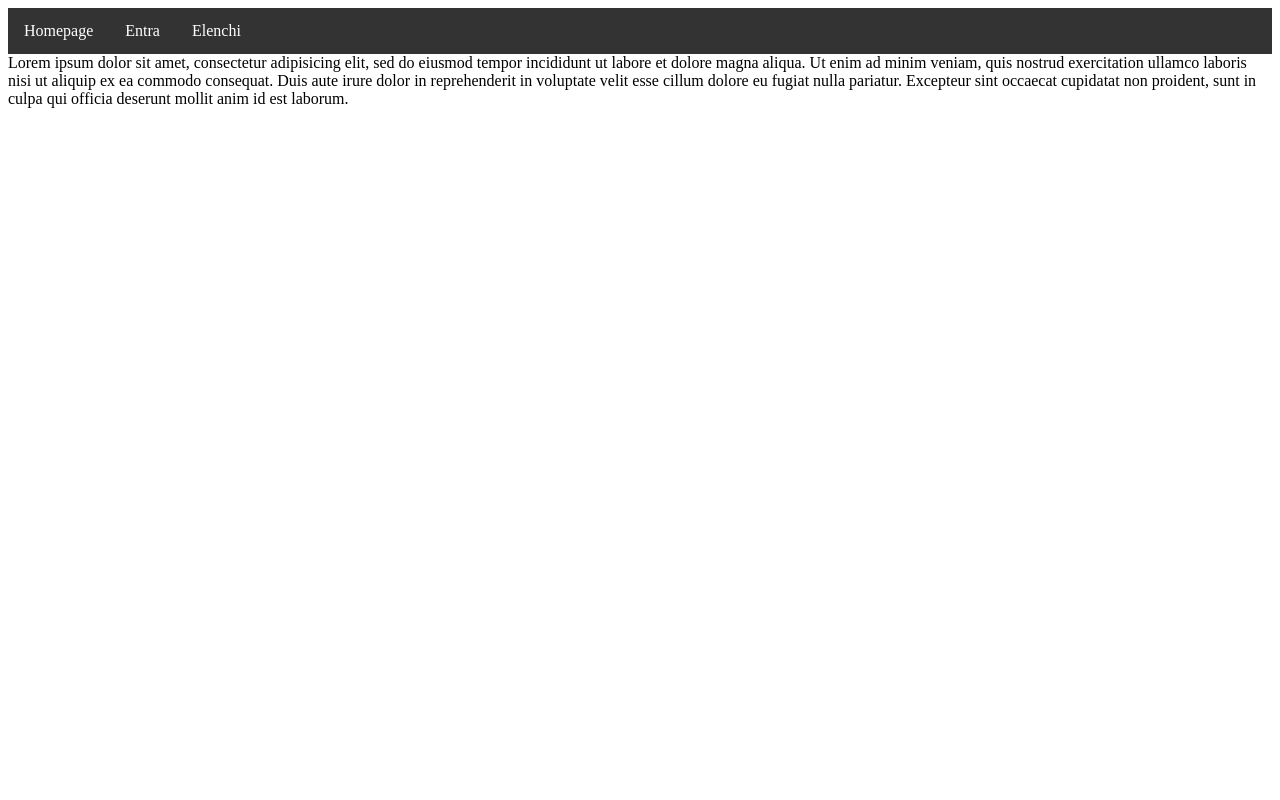
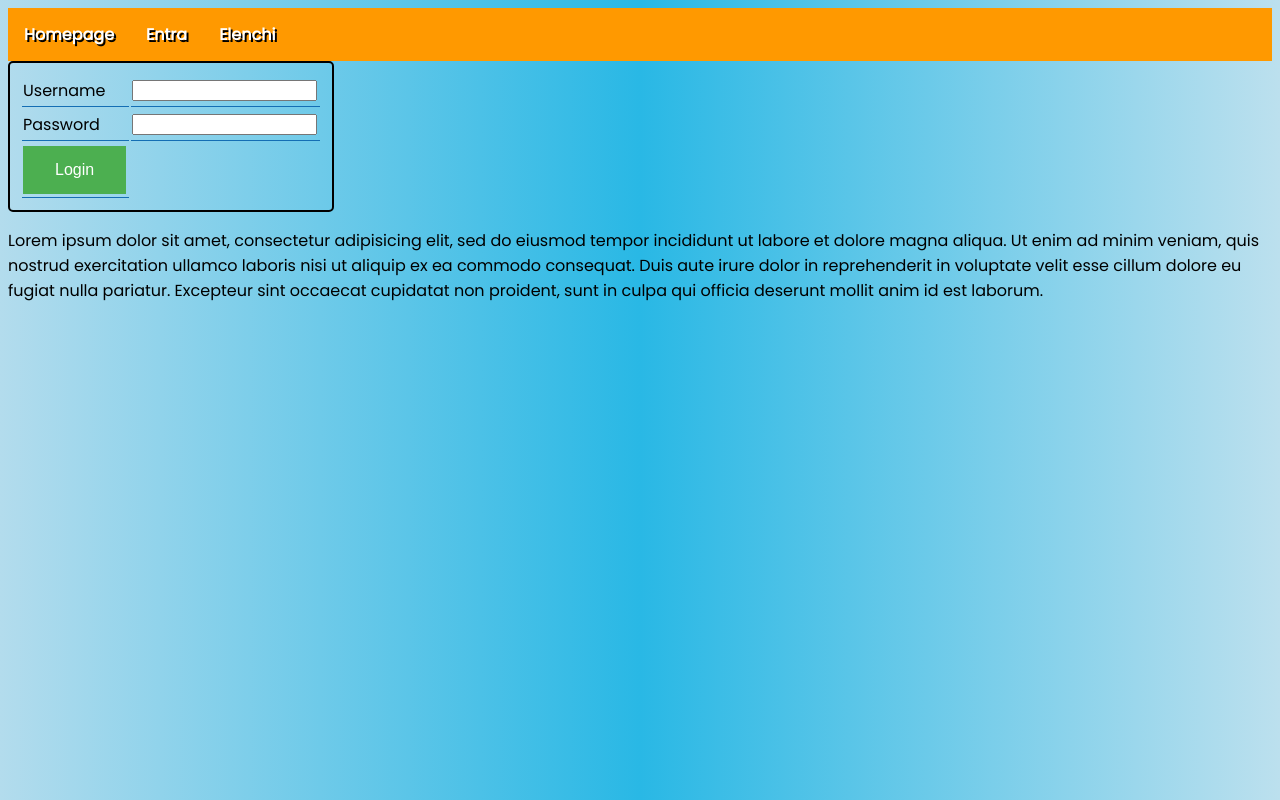
Before and after one commit to EltarSilence/School, a PHP site: page /login.php in a window 1280 px wide. Run offline with PHP 8.4, Linux system fonts and the light colour scheme.

Commit message:
Minor update

```diff
--- a/PHP/Esercizio_Accessi/login.php
+++ b/PHP/Esercizio_Accessi/login.php
@@ -13,6 +13,21 @@
     include 'menu.php';
     //mostra form login
     ?>
+    <form action="" method="post" name="loginForm">
+      <table class="login-box">
+        <tr>
+          <td>Username</td>
+          <td><input name="unm" /></td>
+        </tr>
+        <tr>
+          <td>Password</td>
+          <td><input type="password" name="pwd"/></td>
+        </tr>
+        <tr>
+          <td><input type="submit" value="Login" /></td>
+        </tr>
+      </table>
+    </form>
     Lorem ipsum dolor sit amet, consectetur adipisicing elit, sed do eiusmod tempor incididunt ut labore et dolore magna aliqua. Ut enim ad minim veniam, quis nostrud exercitation ullamco laboris nisi ut aliquip ex ea commodo consequat. Duis aute irure dolor in reprehenderit in voluptate velit esse cillum dolore eu fugiat nulla pariatur. Excepteur sint occaecat cupidatat non proident, sunt in culpa qui officia deserunt mollit anim id est laborum.
     <?php
   }
--- a/PHP/Esercizio_Accessi/style.css
+++ b/PHP/Esercizio_Accessi/style.css
@@ -1,10 +1,23 @@
-@import url('https://fonts.googleapis.com/css?family=Asap');
+@import url('https://fonts.googleapis.com/css?family=Poppins');
+
+body {
+  font-family: 'Poppins', sans-serif;
+
+  background: #b3dced;
+  background: -moz-linear-gradient(left, #b3dced 0%, #29b8e5 50%, #bce0ee 100%);
+  background: -webkit-linear-gradient(left, #b3dced 0%, #29b8e5 50%, #bce0ee 100%);
+  background: -o-linear-gradient(left, #b3dced 0%, #29b8e5 50%, #bce0ee 100%);
+  background: -ms-linear-gradient(left, #b3dced 0%, #29b8e5 50%, #bce0ee 100%);
+  background: linear-gradient(to right, #b3dced 0%, #29b8e5 50%, #bce0ee 100%);
+  filter: progid:DXImageTransform.Microsoft.gradient( startColorstr='#b3dced', endColorstr='#bce0ee', GradientType=1 );
+}
+
 ul {
+    background-color: #ff9900;
     list-style-type: none;
     margin: 0;
     padding: 0;
     overflow: hidden;
-  background-color: #333;
 }
 
 li {
@@ -12,14 +25,163 @@ li {
 }
 
 li a {
+    text-shadow: 2px 2px black;
     display: block;
     color: white;
+    font-weight: bold;
     text-align: center;
     padding: 14px 16px;
     text-decoration: none;
 }
 
-/* Change the link color to #111 (black) on hover */
 li a:hover {
-  background-color: #111;
+    background-color: #146eb4;
 }
+
+.head {
+  width: 25%;
+  border-radius: 8px;
+  padding: 5px;
+  border: solid 2px orange;
+  font-weight: bold;
+  color: white;
+  background-color: red;
+}
+
+.error {
+  width: 50%;
+  height: 20px;
+  border-radius: 5px;
+  padding: 5px;
+  border: solid 2px black;
+  font-weight: bold;
+  color: white;
+  background-color: red;
+}
+
+.warning {
+  width: 50%;
+  height: 20px;
+  border-radius: 5px;
+  padding: 5px;
+  border: solid 2px black;
+  font-weight: bold;
+  color: black;
+  background-color: #CCCC00;
+}
+
+.success {
+  width: 50%;
+  height: 20px;
+  border-radius: 5px;
+  padding: 5px;
+  border: solid 2px black;
+  font-weight: bold;
+  color: white;
+  background-color: #9ACD32;
+}
+
+td {
+  padding-top: 3px;
+  padding-bottom: 3px;
+  padding-right: 3px;
+}
+
+.tit {
+  font-weight: bold;
+}
+
+tr, td {
+    border-bottom: 1px solid #146eb4;
+}
+
+.login-box {
+  overflow-x: auto;
+  padding: 10px;
+  border: solid 2px black;
+  border-radius: 5px;
+}
+
+.product-box {
+  background: #ffaf4b;
+  background: -moz-linear-gradient(left, #ffaf4b 0%, #ff920a 100%);
+  background: -webkit-linear-gradient(left, #ffaf4b 0%, #ff920a 100%);
+  background: -o-linear-gradient(left, #ffaf4b 0%, #ff920a 100%);
+  background: -ms-linear-gradient(left, #ffaf4b 0%, #ff920a 100%);
+  background: linear-gradient(to right, #ffaf4b 0%, #ff920a 100%);
+  filter: progid:DXImageTransform.Microsoft.gradient( startColorstr='#ffaf4b', endColorstr='#ff920a', GradientType=1 );
+  float:left;
+  padding: 8px;
+  border: solid 2px blue;
+  border-radius: 3px;
+}
+
+.product-img {
+  width: 300px;
+  height: 300px;
+  max-width: 100%;
+  -webkit-transition-property: width, height; /* Safari */
+    -webkit-transition-duration: 0.4s; /* Safari */
+    transition-property: width, height;
+    transition-duration: 0.4s;
+}
+
+.product-img:hover {
+    box-shadow: 0 4px 8px 0 rgba(0, 0, 0, 0.2), 0 6px 20px 0 rgba(0, 0, 0, 0.19);
+    width: 325px;
+    height: 325px;
+}
+
+.icona {
+  width: 16px;
+  height: 16px;
+}
+
+input[type=search] {
+    box-sizing: border-box;
+    border: 2px solid #ccc;
+    border-radius: 4px;
+    font-size: 16px;
+    background-color: white;
+    background-image: url('img/searchicon.png');
+    background-position: 10px 12px;
+    background-repeat: no-repeat;
+    padding: 19px 20px 15px 50px;
+    width: 275px;
+    -webkit-transition: width 0.4s ease-in-out;
+    transition: width 0.4s ease-in-out;
+}
+
+input[type=search]:focus {
+    width: 30%;
+}
+
+input[type=submit] {
+    cursor: pointer;
+    background-color: #4CAF50; /* Green */
+    border: none;
+    color: white;
+    padding: 15px 32px;
+    text-align: center;
+    text-decoration: none;
+    display: inline-block;
+    font-size: 16px;
+}
+
+.buy {
+  width: 100%;
+  -webkit-transition-duration: 0.4s;
+  background-color: #008CBA;
+  border: none;
+  color: white;
+  padding: 15px 32px;
+  text-align: center;
+  text-decoration: none;
+  display: inline-block;
+  font-size: 16px;
+}
+
+.buy:hover {
+  background-color: blue;
+  color: white;
+}
```
Lines whose indentation alone changed are shown as unchanged.
